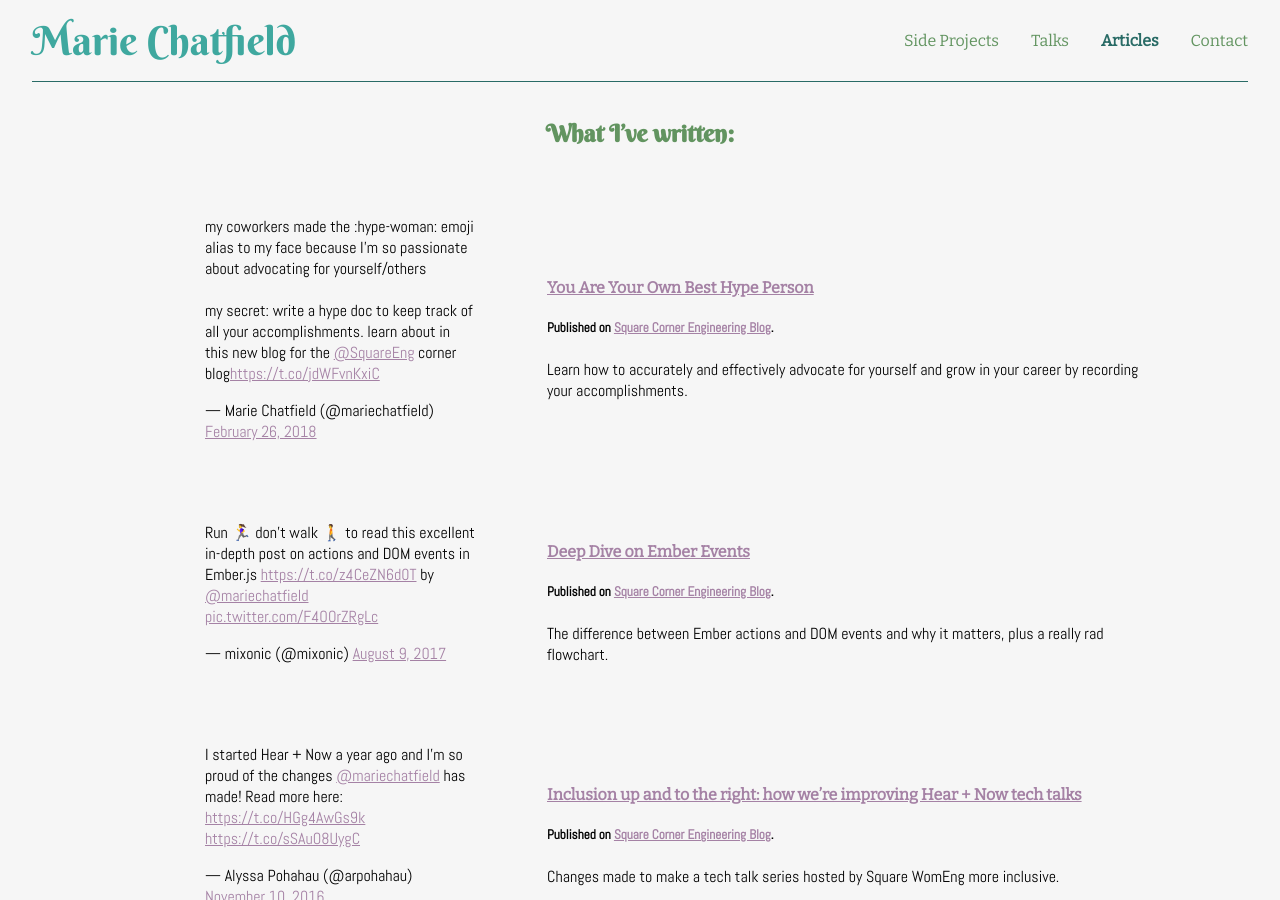
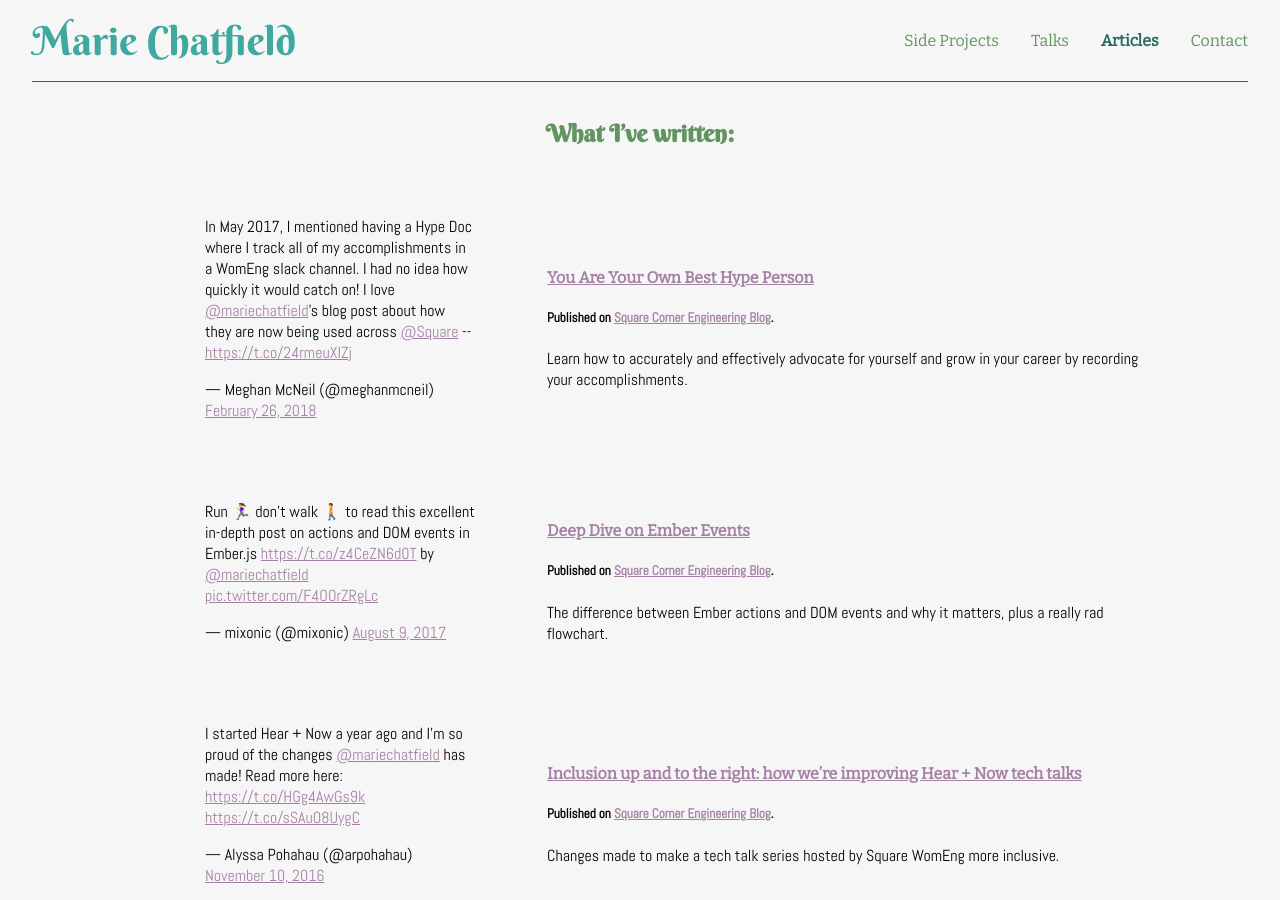
Before and after one commit to mchat/mchat.github.io, a Jekyll site: the page built from articles/index.md, in a window 1280 px wide and 900 px high. Built offline with Jekyll 4.4.1, drawn with Linux system fonts in a browser that asks for light colours; nearby versions of some CDN libraries; comment, search, counter and statistics services are not loaded.

Commit message:
Swap out tweet used for hype doc blog.

```diff
--- a/articles/index.md
+++ b/articles/index.md
@@ -9,7 +9,7 @@ title: Articles
 
 <div class="content__section">
   <div class="content__section__media content__section__media--small">
-    <blockquote class="twitter-tweet" data-lang="en"><p lang="en" dir="ltr">my coworkers made the :hype-woman: emoji alias to my face because I&#39;m so passionate about advocating for yourself/others<br><br>my secret: write a hype doc to keep track of all your accomplishments. learn about in this new blog for the <a href="https://twitter.com/SquareEng?ref_src=twsrc%5Etfw">@SquareEng</a> corner blog<a href="https://t.co/jdWFvnKxiC">https://t.co/jdWFvnKxiC</a></p>&mdash; Marie Chatfield (@mariechatfield) <a href="https://twitter.com/mariechatfield/status/968226519230251008?ref_src=twsrc%5Etfw">February 26, 2018</a></blockquote>
+    <blockquote class="twitter-tweet" data-lang="en"><p lang="en" dir="ltr">In May 2017, I mentioned having a Hype Doc where I track all of my accomplishments in a WomEng slack channel. I had no idea how quickly it would catch on! I love <a href="https://twitter.com/mariechatfield?ref_src=twsrc%5Etfw">@mariechatfield</a>&#39;s blog post about how they are now being used across <a href="https://twitter.com/Square?ref_src=twsrc%5Etfw">@Square</a> -- <a href="https://t.co/24rmeuXIZj">https://t.co/24rmeuXIZj</a></p>&mdash; Meghan McNeil (@meghanmcneil) <a href="https://twitter.com/meghanmcneil/status/968243247993602048?ref_src=twsrc%5Etfw">February 26, 2018</a></blockquote>
   </div>
 
   <div class="content__section__text" markdown="block">
```
